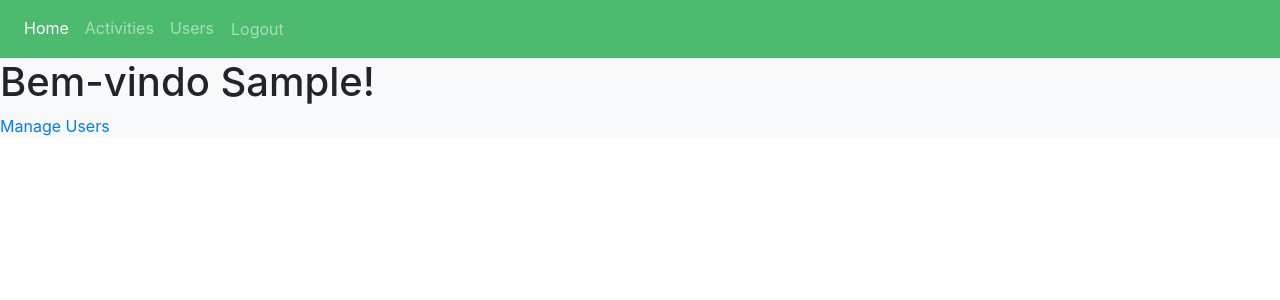
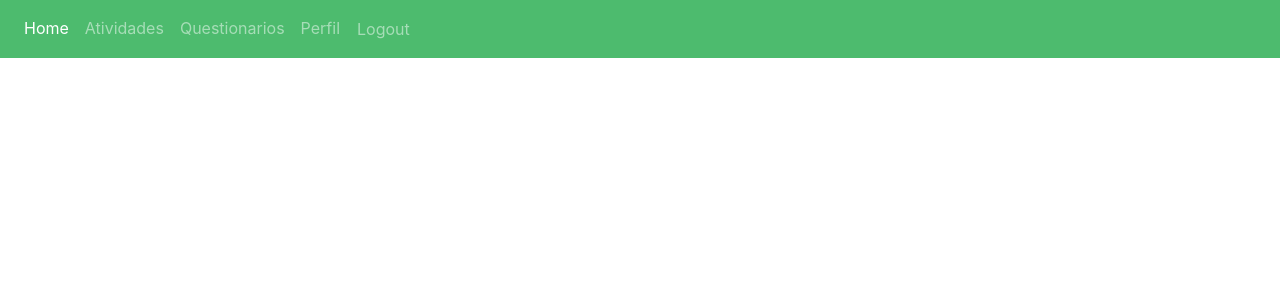
Before and after one commit to brunotrodrigues/EcoCampus, a Vue app in the folder proj/: page / in a window 1280 px wide. Shown: the top 300 px of the page. Built offline with nearby package versions, Linux system fonts and the light colour scheme; no server answers; sample sign-in values are in the browser's storage.

Commit message:
more fix

```diff
--- a/proj/src/components/Nav.vue
+++ b/proj/src/components/Nav.vue
@@ -8,14 +8,10 @@ const authStore = useAuthStore();
   <nav v-show="authStore.user" class="navbar navbar-expand navbar-dark">
     <div class="navbar-nav">
       <router-link to="/" class="nav-item nav-link">Home</router-link>
-      <router-link to="/activities" class="nav-item nav-link"
-        >Activities</router-link
-      >
-      <router-link to="/users" class="nav-item nav-link">Users</router-link>
-      <button
-        @click="authStore.logout()"
-        class="btn btn-link nav-item nav-link"
-      >
+      <router-link to="/activities" class="nav-item nav-link">Atividades</router-link>
+      <router-link to="/questionaries" class="nav-item nav-link">Questionarios</router-link>
+      <router-link to="/users" class="nav-item nav-link">Perfil</router-link>
+      <button @click="authStore.logout()" class="btn btn-link nav-item nav-link">
         Logout
       </button>
     </div>
--- a/proj/src/views/Home.vue
+++ b/proj/src/views/Home.vue
@@ -8,8 +8,12 @@ const { user } = storeToRefs(authStore);
 </script>
 
 <template>
-    <div v-if="user">
+    <!-- <div v-if="user">
         <h1>Bem-vindo {{user.firstName}}!</h1>
         <p><router-link to="/users">Manage Users</router-link></p>
+    </div> -->
+    <div>
+
     </div>
+
 </template>
--- a/proj/src/views/account/Login.vue
+++ b/proj/src/views/account/Login.vue
@@ -18,6 +18,9 @@ async function onSubmit(values) {
 
 <template>
   <div class="wrapper">
+    <div class="image">
+      <img src="../img/ECOCAMPUS.png" alt="">
+    </div>
     <div class="card">
       <h4 class="card-header">Login</h4>
       <div class="card-body">
@@ -30,6 +33,7 @@ async function onSubmit(values) {
             <label>Username</label>
             <Field
               name="username"
+              placeholder="exemplo"
               type="text"
               class="form-control"
               :class="{ 'is-invalid': errors.username }"
@@ -41,6 +45,7 @@ async function onSubmit(values) {
             <Field
               name="password"
               type="password"
+              placeholder="exemplo"
               class="form-control"
               :class="{ 'is-invalid': errors.password }"
             />
@@ -86,6 +91,7 @@ async function onSubmit(values) {
   background-color: rgb(77, 187, 110);
   color: white;
   border: none;
+  text-align: center;
 }
 
 .formBtns {
```
Also changed, not shown: proj/src/views/img/ECOCAMPUS.png (added).
